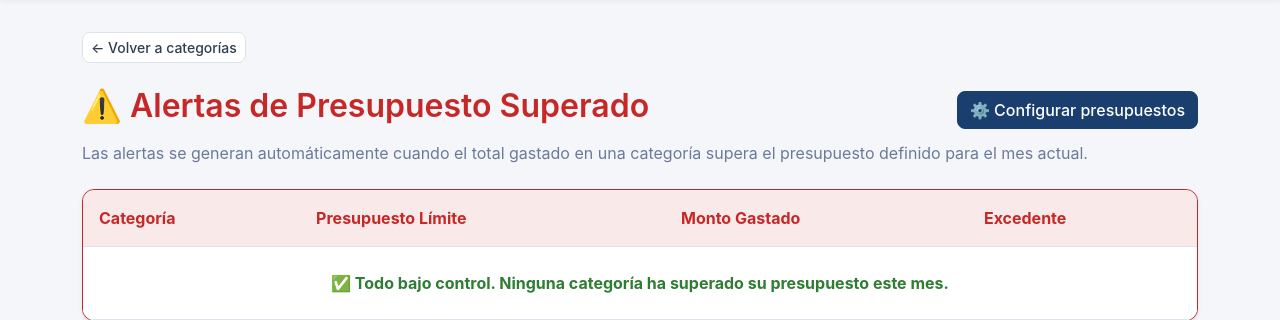
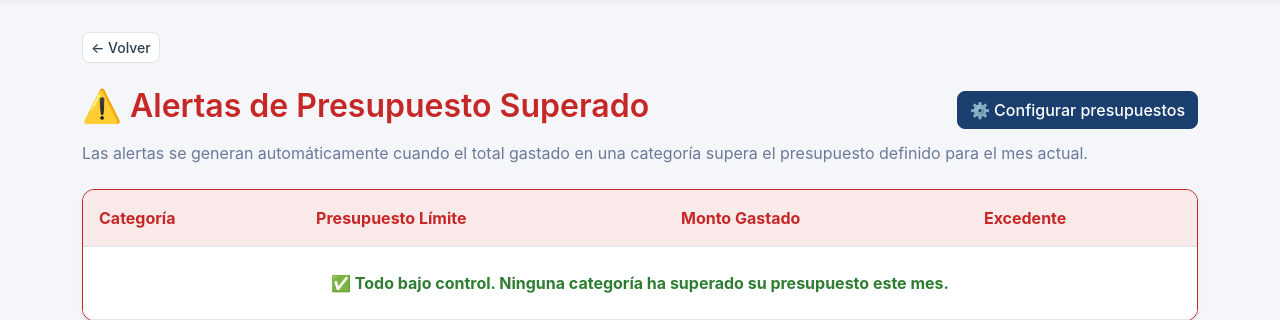
Before and after one commit to gabrielaborda/PS_Lab05_Control_Financiero_Personal, a Flask app: page /categorias/alertas in a window 1280 px wide. Shown: the part 56-376 px from the top of the page. Run offline with Flask 3, Linux system fonts and the light colour scheme; a user stored in the database is signed in; tables that the repository leaves empty hold one stand-in row (values such as "Sample post").

Commit message:
Change back link to redirect to home page

```diff
--- a/templates/categorias/alertas.html
+++ b/templates/categorias/alertas.html
@@ -4,8 +4,8 @@
 
 {% block content %}
 <div class="mb-4">
-    <a href="{{ url_for('categorias.lista') }}" class="btn btn-secondary btn-sm">
-        <i class="fas fa-arrow-left"></i> ← Volver a categorías
+    <a href="{{ url_for('home') }}" class="btn btn-secondary btn-sm">
+        <i class="fas fa-arrow-left"></i> ← Volver
     </a>
 </div>
 
```
